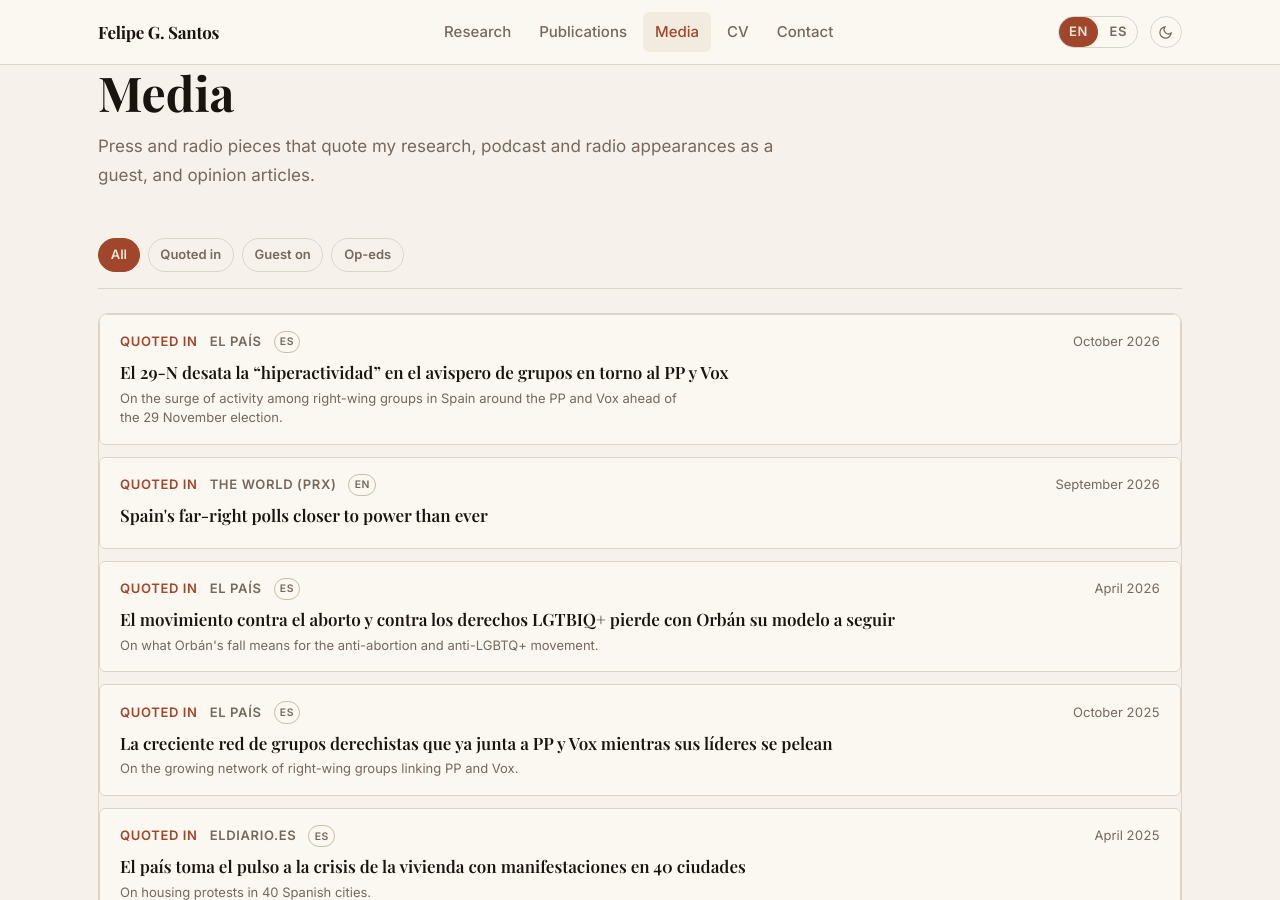
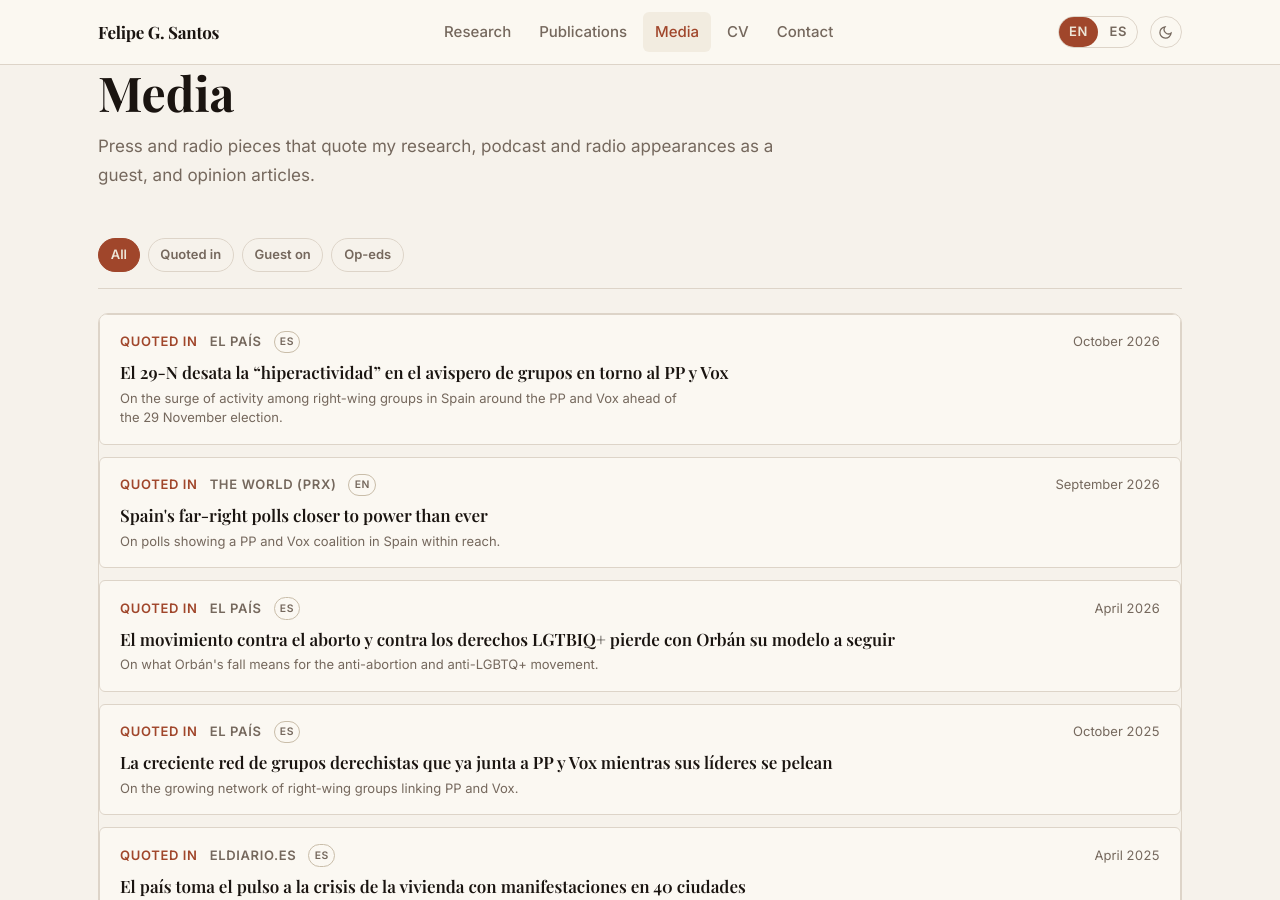
Before and after one commit to felipegsantos-web/felipegsantos.github.io, a Jekyll site: the page built from en/media/index.html, in a window 1280 px wide and 900 px high. Built offline with Jekyll 4.4.1, drawn with Linux system fonts in a browser that asks for light colours.

Commit message:
Show PRX summary line on English page and mention Spain
Co-Authored-By: Claude Sonnet 5.5 <noreply@anthropic.com>
Claude-Session: https://claude.ai/code/session_017j6HYG872GLCtzYV4EGAJz

```diff
--- a/_data/media.yml
+++ b/_data/media.yml
@@ -17,7 +17,8 @@
   role: quoted
   headline: Spain's far-right polls closer to power than ever
   language: en
-  gloss_en: On polls showing a PP and Vox coalition within reach.
+  gloss_en: On polls showing a PP and Vox coalition in Spain within reach.
+  always_gloss: true
   gloss_es: Sobre las encuestas que sitúan al alcance una coalición de PP y Vox.
   url: https://theworld.org/segments/2026/09/09/spains-far-right-polls-closer-to-power-than-ever
 - id: 2026-el-pais
```
